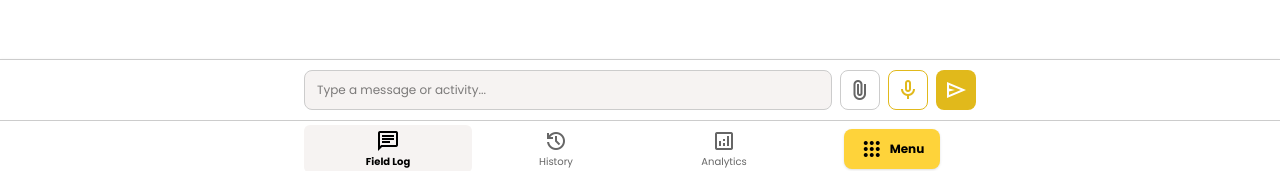
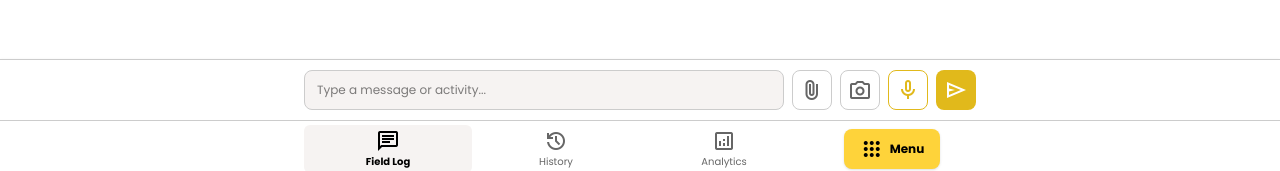
Before and after one commit to Sanjay-AI-ML/sih26122, a React (Vite) app in the folder apps/time-agent/: page / in a window 1280 px wide. Shown: the part 624-795 px from the top of the page. Built offline with nearby package versions, Linux system fonts and the light colour scheme.

Commit message:
feat: add dedicated camera capture button in Time Agent composer linking to device camera and processing scans via easyocr

```diff
--- a/apps/time-agent/src/App.tsx
+++ b/apps/time-agent/src/App.tsx
@@ -43,6 +43,7 @@ const i18n: any = {
     "saveConfig": "SAVE CONFIGURATION",
     "resetDefaults": "RESET TO DEFAULTS",
     "upload": "Upload Report or Attachment",
+    "takePicture": "Take Picture",
     "startRec": "Start recording",
     "send": "Send update",
     "structured": "STRUCTURED FOR SCHEDULE",
@@ -108,6 +109,7 @@ const i18n: any = {
     "saveConfig": "कॉन्फ़िगरेशन सहेजें",
     "resetDefaults": "डिफ़ॉल्ट पर रीसेट करें",
     "upload": "रिपोर्ट या अटैचमेंट अपलोड करें",
+    "takePicture": "तस्वीर लें",
     "startRec": "रिकॉर्डिंग शुरू करें",
     "send": "अपडेट भेजें",
     "structured": "शेड्यूल के लिए संरचित",
@@ -789,6 +791,10 @@ function App() {
                 <label htmlFor="file-upload-input" className="w-10 h-10 rounded-lg border border-[#CCCCCC] bg-white flex items-center justify-center cursor-pointer hover:bg-gray-50 shrink-0 transition-colors" title={t("upload")}>
                   <span className="material-symbols-outlined text-xl text-[#666666]">attach_file</span>
                 </label>
+                <input type="file" id="camera-capture-input" className="hidden" accept="image/*" capture="environment" onChange={handleFileUpload} />
+                <label htmlFor="camera-capture-input" className="w-10 h-10 rounded-lg border border-[#CCCCCC] bg-white flex items-center justify-center cursor-pointer hover:bg-gray-50 shrink-0 transition-colors" title={t("takePicture")}>
+                  <span className="material-symbols-outlined text-xl text-[#666666]">photo_camera</span>
+                </label>
                 <button onClick={toggleMic} title={t("startRec")} className={"w-10 h-10 rounded-lg border flex items-center justify-center transition-colors shrink-0 " + (isRecording ? "bg-[#DA251C] text-white border-[#DA251C] animate-pulse" : "border-[#E1B91B] text-[#E1B91B] bg-white hover:bg-amber-50")}>
                   <span className="material-symbols-outlined text-xl">mic</span>
                 </button>
```
